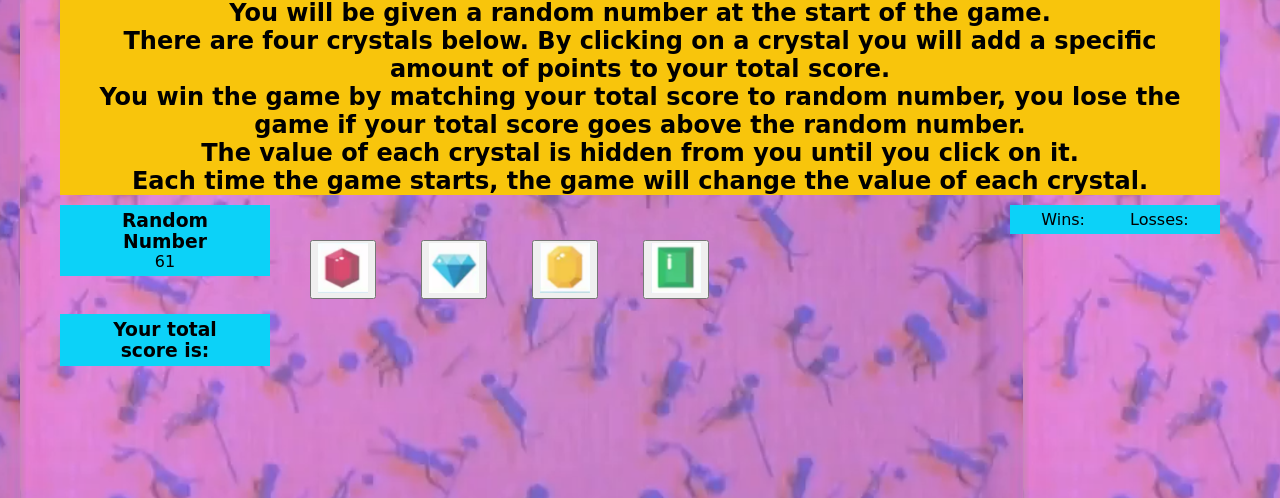
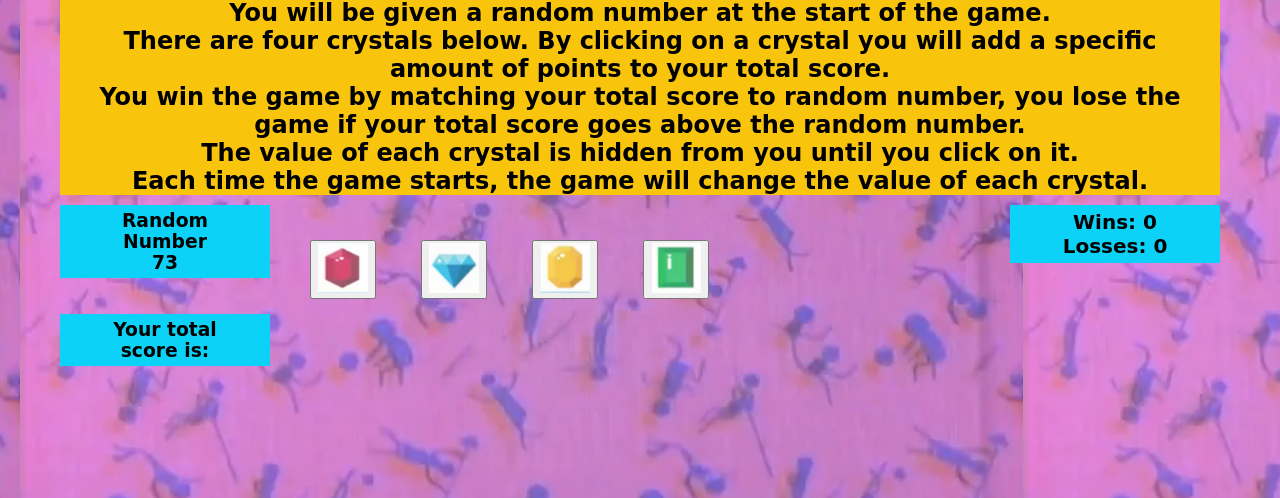
Before and after one commit to Ctharp11/week-4-game, a PHP site: page /index.html in a window 1280 px wide. Shown: the part 143-641 px from the top of the page. Run offline with PHP 8.4, Linux system fonts and the light colour scheme; some libraries are stand-ins or nearby versions; some web fonts are replaced.

Commit message:
updated js

```diff
--- a/assets/css/style.css
+++ b/assets/css/style.css
@@ -70,3 +70,13 @@ img {
 	text-align:center;
 	margin-top:10px;
 }
+
+.winner {
+	font-weight: bold;
+	font-size: 20px;
+}
+
+.loser{
+	font-weight: bold;
+	font-size: 20px;
+}
--- a/assets/javascript/game.js
+++ b/assets/javascript/game.js
@@ -1,19 +1,18 @@
 
 
-var gameNumber = [""];
-var myNumber = "";
+var currentScore = 0;
 var wins = 0;
 var losses = 0;
-var score = 0;
-var red = "";
-var blue = "";
-var yellow = "";
-var green = "";
+var math = Math.floor(Math.random() * (102)) + 19;
 
 $(document).ready(function() {
 
 
 function startGame () {
+
+
+	$(".winner").html("Wins: " + wins);
+	$(".loser").html("Losses: " + losses);
 
 	var redCrystal = Math.floor(Math.random() * 12) + 1;
 	var blueCrystal = Math.floor(Math.random() * 12) + 1;
@@ -21,52 +20,57 @@ function startGame () {
 	var greenCrystal = Math.floor(Math.random() * 12) + 1;
 
 
+	$(".game-score").append("<h3>" + math + "</h3>");
+
+
+	$("#red").on("click", function () {
+		currentScore += redCrystal;
+		$(".score").html("<h3>" + currentScore + "</h3>");
+	})
+	$("#blue").on("click", function () {
+		currentScore += blueCrystal;
+		$(".score").html("<h3>" + currentScore + "</h3>");
+	})
+	$("#yellow").on("click", function () {
+		currentScore += yellowCrystal;
+		$(".score").html("<h3>" + currentScore + "</h3>");
+	})
+	$("#green").on("click", function () {
+		currentScore += greenCrystal;
+		$(".score").html("<h3>" + currentScore + "</h3>");
+	})
+
 }
 
 
+function playGame () {
 
-	startGame()
+	if (currentScore === math) {
+		wins += 1;
+		$(".winner").text("Wins: " + wins);
+		 console.log(wins);
+	} else if (currentScore > math) {
+		losses += 1;
+		$(".loser").text("Losses: " + losses);
+		 console.log(losses)
+	}
 
+}
 
-
-	var math = Math.floor(Math.random() * (102)) + 19;
-
+function reset () {
+	$(".score").html();
+	currentScore = 0;
+	math = Math.floor(Math.random() * (102)) + 19;
 	var redCrystal = Math.floor(Math.random() * 12) + 1;
 	var blueCrystal = Math.floor(Math.random() * 12) + 1;
 	var yellowCrystal = Math.floor(Math.random() * 12) + 1;
 	var greenCrystal = Math.floor(Math.random() * 12) + 1;
 
-	$(".game-score").append(math);
+}
 
 
-	$("#red").on("click", function () {
-		$(".score").html(redCrystal);
-
-	})
-	$("#blue").on("click", function () {
-		$(".score").html(blueCrystal);
-
-	})
-	$("#yellow").on("click", function () {
-		$(".score").html(yellowCrystal);
-
-	})
-	$("#green").on("click", function () {
-		$(".score").html(greenCrystal);
-
-	})
-
-
-
-
-function game () {
-	//if myNumber === gameNumber, then I wins++
-	//else if myNumber > gameNumber, then I losses++
-}
-
-function reset () {
-	//if I win, then new gameNumber and myNumber is set back to 0
-	//Each crystal recieves and new sum number between 1 - 12
-}
+//reset();
+startGame();
+playGame();
 
 });
--- a/index.html
+++ b/index.html
@@ -38,9 +38,9 @@
 
 <div class="wins-losses">
 
-	<span> Wins: </span>
+	<span class="winner"> </span>
 
-	<span> Losses: </span>
+	<span class="loser"> </span>
 
 </div>
 
```
